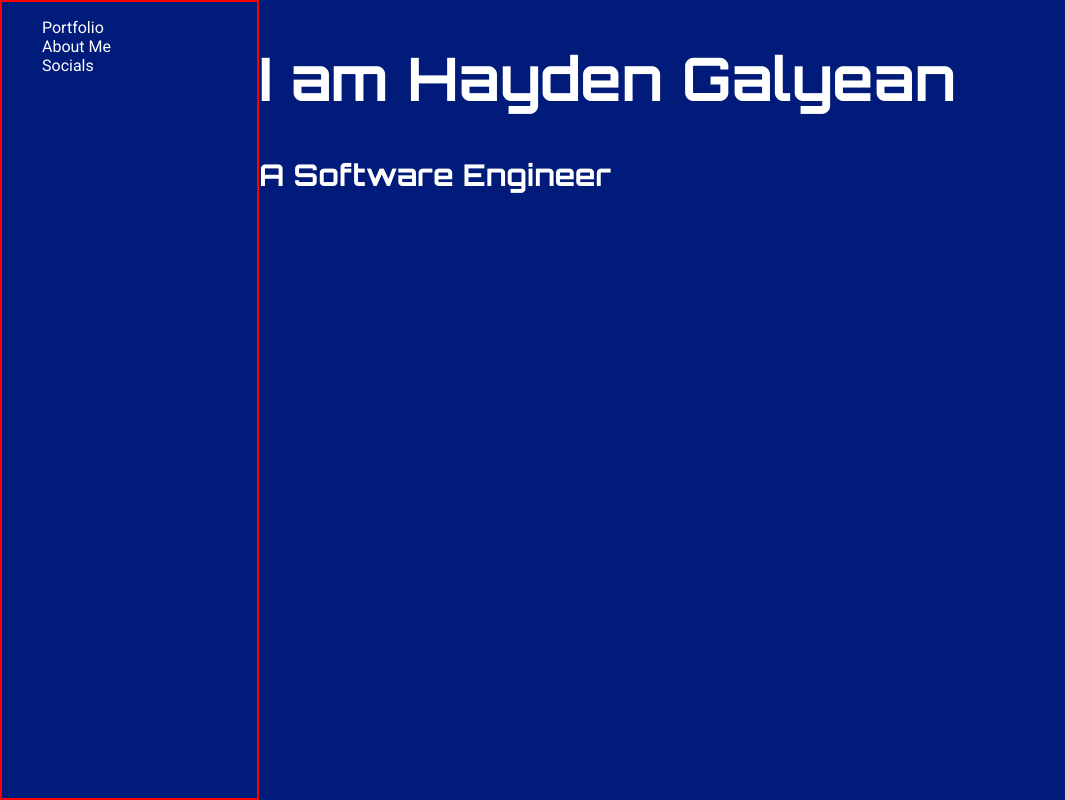
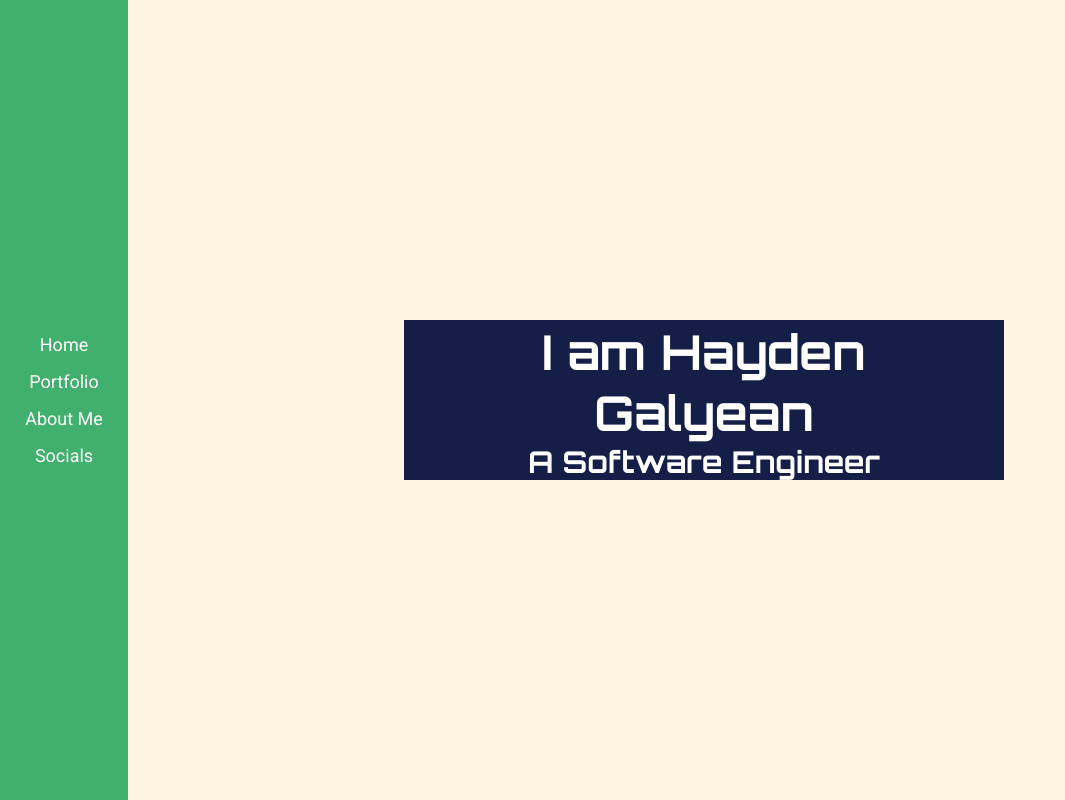
Before and after one commit to Haydengalyeanbiz/Portfolio-Website, a plain HTML site: page root/index.html in a window 1280 px wide. Shown: the whole page, without its empty margins (0-1065 px from the left). Drawn offline with Linux system fonts and the light colour scheme.

Commit message:
did some 3d on masthead titles

```diff
--- a/css/about-me.css
+++ b/css/about-me.css
@@ -0,0 +1,3 @@
+.about-me {
+    display: block;
+}
--- a/css/main.css
+++ b/css/main.css
@@ -16,14 +16,28 @@
     --black-clr: black;
     --gray-clr: #31363F;
 
+    /* main colors for page */
+    --background-clr: #FFF5E0;
+    --dark-clr: #141E46;
+    --accent-clr: #8DECB4;
+    --smoothaccent-clr: #41B06E;
+
     /* FONT FAMILIES */
     --ff-heading: "Orbitron", sans-serif;
     --ff-text: "Roboto", sans-serif;
 
     /* FONT SIZES */
     --fs-body: 16px;
+    --fs-navlink: 18px;
     --fs-Headers: 30px;
-    --fs-bigheader: 60px;
+    --fs-bigheader: 70px;
+}
+
+*,
+*::before,
+*::after {
+    box-sizing: border-box;
+    margin: 0;
 }
 
 body,
@@ -45,7 +59,6 @@ h3 {
 }
 
 p,
-a,
 li {
     font-family: var(--ff-text);
     font-size: var(--fs-body);
@@ -54,12 +67,23 @@ li {
     color: var(--white-clr);
 }
 
+a {
+    font-family: var(--ff-text);
+    font-size: var(--fs-navlink);
+    list-style: none;
+    text-decoration: none;
+    color: var(--white-clr);
+}
+
 .main-dis {
     display: flex;
     height: 100dvh;
-    background-color: var(--heavy-clr);
+    background-color: var(--background-clr);
 }
 
 .display-area {
-    width: 80dvw;
+    width: 90dvw;
+    display: flex;
+    justify-content: center;
+    align-items: center;
 }
--- a/css/masthead.css
+++ b/css/masthead.css
@@ -0,0 +1,55 @@
+.masthead-wrapper {
+    width: 100%;
+    height: 100%;
+    display: flex;
+    justify-content: center;
+    align-items: center;
+
+}
+
+.masthead-content {
+    width: 600px;
+    text-align: center;
+    position: relative;
+    padding: 5rem;
+    transition: transform 3s;
+    background-color: var(--dark-clr);
+    transform-style: preserve-3d;
+}
+
+.masthead-wrapper:hover .masthead-content{
+    transform: rotateY(.5turn);
+}
+
+.mast__front,
+.mast__back {
+    display: flex;
+    flex-direction: column;
+    justify-content: center;
+    position: absolute;
+    top: 0 ;
+    bottom: 0;
+    left: 0;
+    right: 0;
+    padding: 3rem;
+    transform-style: preserve-3d;
+    backface-visibility: hidden;
+}
+
+.mast__back {
+    transform: rotateY(.5turn);
+    background: aqua;
+}
+
+.masthead__title {
+    font-size: 3rem;
+    transform: translateZ(200px);
+}
+
+.masthead__subtitle {
+    transform: translateZ(100px);
+}
+
+.masthead__p {
+    transform: translateZ(200px);
+}
--- a/css/navbar.css
+++ b/css/navbar.css
@@ -1,5 +1,17 @@
 .navbar {
     display: flex;
-    width: 20dvw;
-    border: solid 2px red;
+    width: 10dvw;
+    justify-content: center;
+    align-items: center;
+    background-color: var(--smoothaccent-clr);
 }
+
+.nav-content {
+    margin: 0;
+    padding: 0;
+    display: flex;
+    flex-direction: column;
+    justify-content: center;
+    align-items: center;
+    gap: 1rem;
+}
--- a/css/showcase.css
+++ b/css/showcase.css
@@ -0,0 +1,3 @@
+.portfolio {
+    display: block;
+}
--- a/css/socials.css
+++ b/css/socials.css
@@ -0,0 +1,3 @@
+.socials {
+    display: block;
+}
--- a/root/index.html
+++ b/root/index.html
@@ -9,25 +9,33 @@
 <body>
     <div class="main-dis">
         <div class="navbar" id="navbar">
-            <ul>
+            <ul class="nav-content">
+                <li><a href="#home">Home</a></li>
                 <li><a href="#home">Portfolio</a></li>
                 <li><a href="#home">About Me</a></li>
                 <li><a href="#home">Socials</a></li>
-                <li><a href="#home"></a></li>
             </ul>
         </div>
         <div class="display-area" id="displayArea">
-            <div class="masthead slide">
-                <h1>I am Hayden Galyean</h1>
-                <h3>A Software Engineer</h3>
-            </div>
-            <div class="portfolio slide">
+            <div class="masthead-wrapper">
+                <div class="masthead-content">
+                    <div class="mast__front">
+                        <h1 class="masthead__title">I am Hayden Galyean</h1>
+                        <h3 class="masthead__subtitle">A Software Engineer</h3>
+                    </div>
+                    <div class="mast__back">
+                        <p class="masthead__p">Creative and detail-oriented software engineer specializing in innovative solutions and efficient problem-solving.</p>
+                    </div>
+                </div>
 
             </div>
-            <div class="about-me slide">
+            <div class="portfolio">
 
             </div>
-            <div class="socials slide">
+            <div class="about-me">
+
+            </div>
+            <div class="socials">
 
             </div>
         </div>
```
